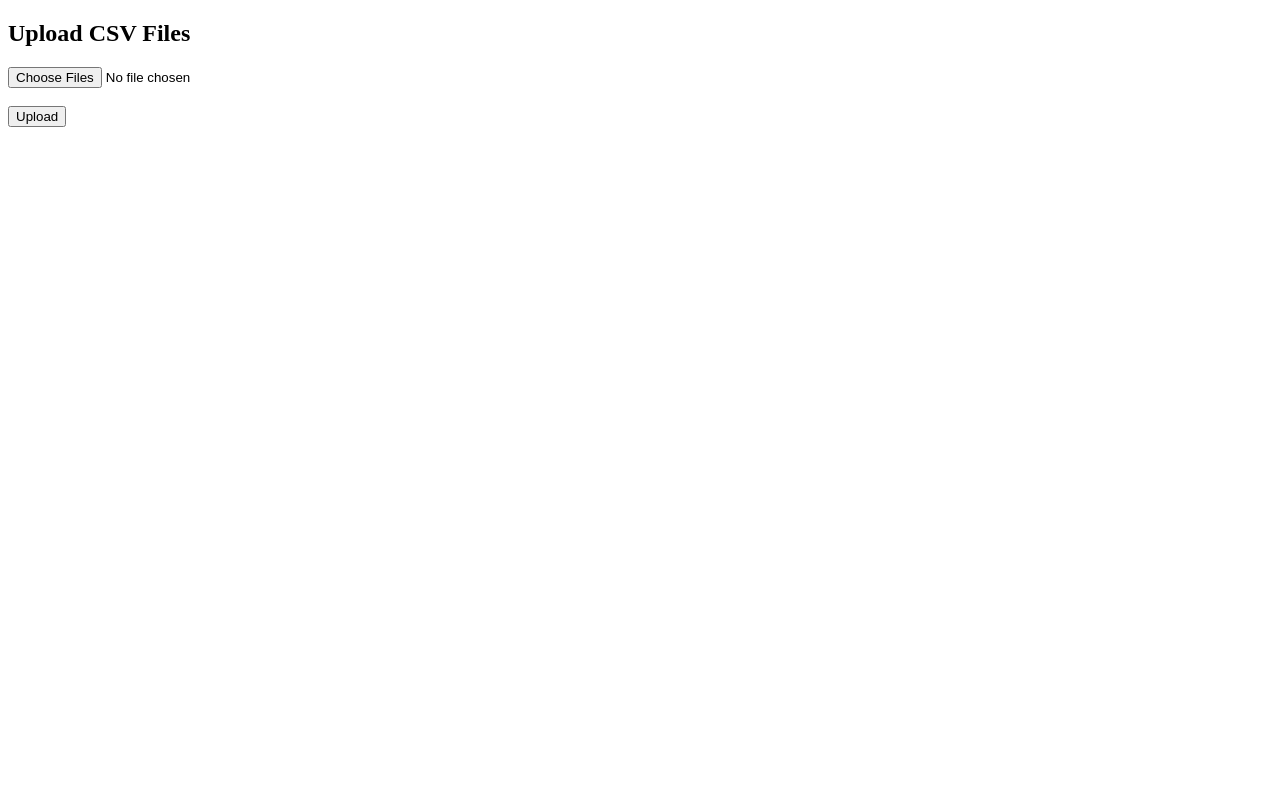
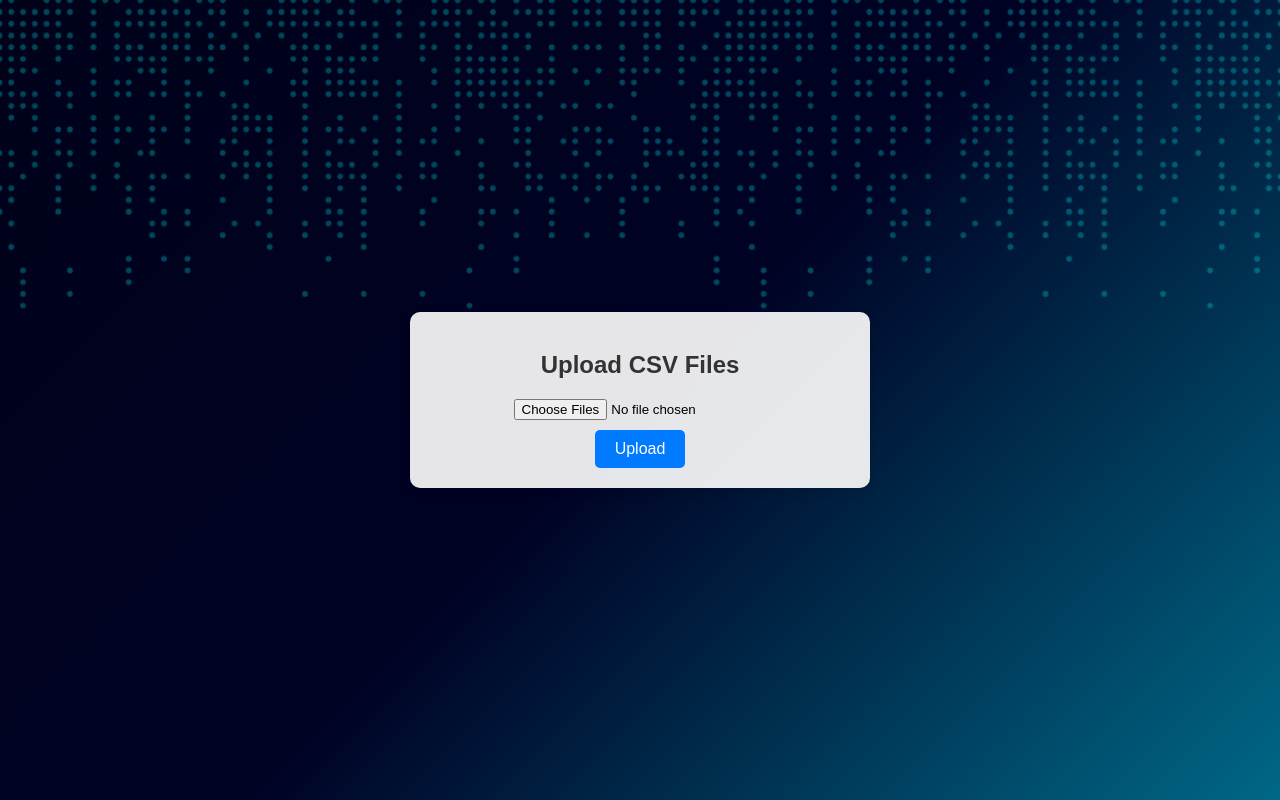
Before and after one commit to habiba-m/unity-xr, a Flask app: page / in a window 1280 px wide. Run offline with Flask 3, Linux system fonts and the light colour scheme.

Commit message:
Update index.html

```diff
--- a/templates/index.html
+++ b/templates/index.html
@@ -4,13 +4,70 @@
     <meta charset="UTF-8">
     <meta name="viewport" content="width=device-width, initial-scale=1.0">
     <title>Upload Data</title>
+    <style>
+        body {
+            font-family: Arial, sans-serif;
+            margin: 0;
+            padding: 0;
+            display: flex;
+            justify-content: center;
+            align-items: center;
+            height: 100vh;
+
+            /* Set the background image */
+            background-image: url('{{ url_for('static', filename='image.png') }}');
+            background-size: cover;
+            background-repeat: no-repeat;
+            background-position: center;
+        }
+
+        .container {
+            background: rgba(255, 255, 255, 0.9);
+            padding: 20px 30px;
+            border-radius: 10px;
+            box-shadow: 0 4px 8px rgba(0, 0, 0, 0.1);
+            max-width: 400px;
+            width: 100%;
+            text-align: center;
+        }
+
+        h2 {
+            color: #333;
+            margin-bottom: 20px;
+        }
+
+        input[type="file"] {
+            display: block;
+            margin: 10px auto;
+        }
+
+        button {
+            background-color: #007bff;
+            color: white;
+            padding: 10px 20px;
+            border: none;
+            border-radius: 5px;
+            cursor: pointer;
+            font-size: 16px;
+            transition: background-color 0.3s ease;
+        }
+
+        button:hover {
+            background-color: #0056b3;
+        }
+
+        button:active {
+            transform: scale(0.98);
+        }
+    </style>
 </head>
 <body>
-    <h2>Upload CSV Files</h2>
-    <form action="/upload" method="post" enctype="multipart/form-data">
-        <input type="file" name="files[]" multiple>
-        <br><br>
-        <button type="submit">Upload</button>
-    </form>
+    <div class="container">
+        <h2>Upload CSV Files</h2>
+        <form action="/upload" method="post" enctype="multipart/form-data">
+            <input type="file" name="files[]" multiple accept=".csv">
+            <button type="submit">Upload</button>
+        </form>
+    </div>
 </body>
 </html>
```
